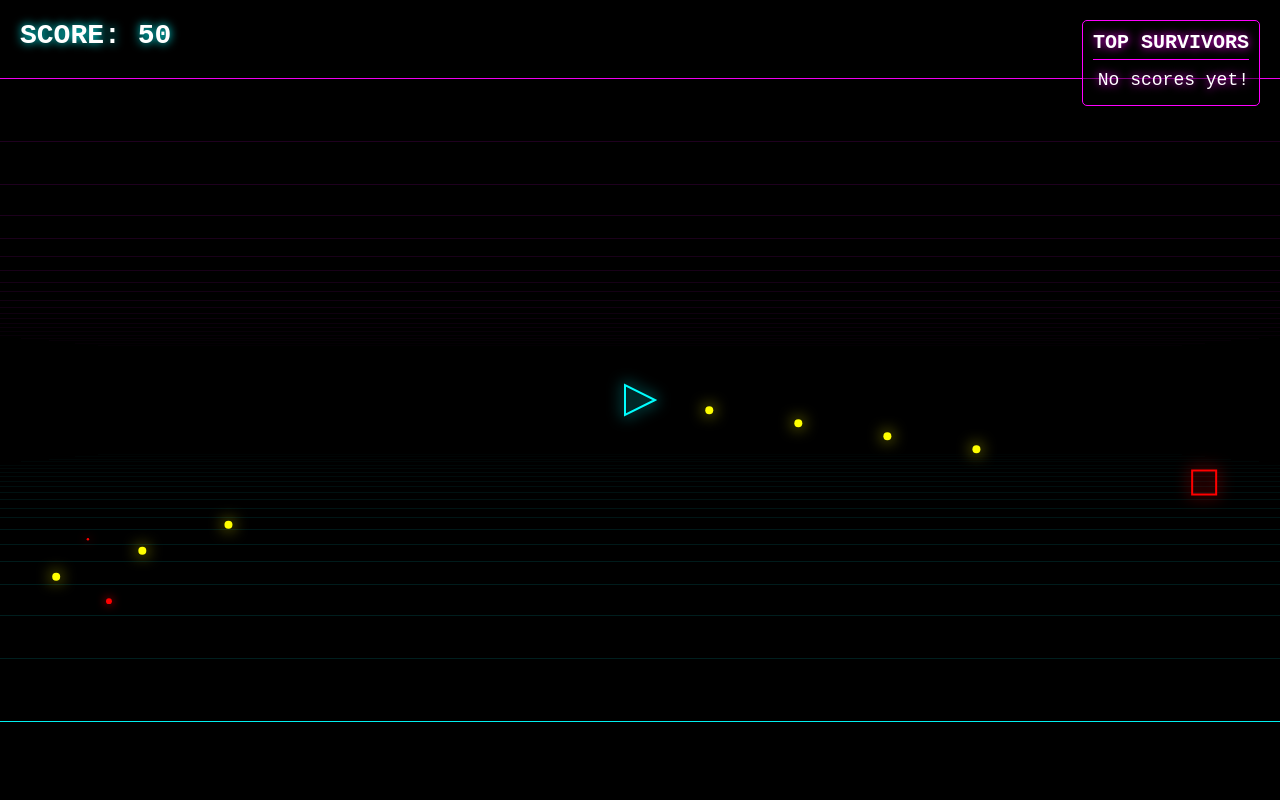
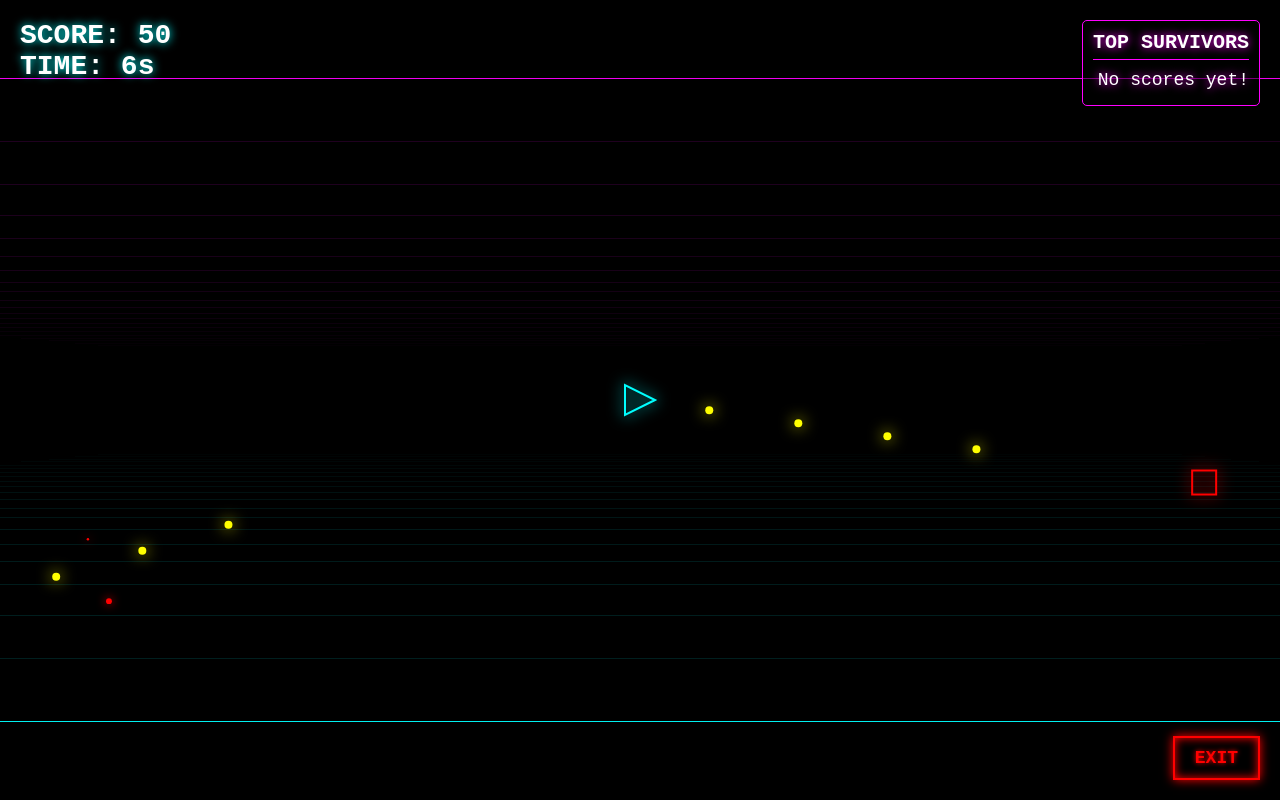
Before and after one commit to padmakruthi/neon-survivor, a Flask app: page / in a window 1280 px wide. Run offline with Flask 3, Linux system fonts and the light colour scheme; data that the repository does not hold is empty.

Commit message:
Added survival timer and exit button functionality

```diff
--- a/templates/index.html
+++ b/templates/index.html
@@ -113,13 +113,39 @@
         #submitScore:hover {
             box-shadow: 0 0 15px #0ff;
         }
+        #exitBtn {
+            position: absolute;
+            bottom: 20px;
+            right: 20px;
+            padding: 10px 20px;
+            font-size: 18px;
+            background: transparent;
+            color: #f00;
+            border: 2px solid #f00;
+            cursor: pointer;
+            font-family: inherit;
+            font-weight: bold;
+            z-index: 2;
+            text-shadow: 0 0 5px #f00;
+            box-shadow: 0 0 10px #f00 inset, 0 0 10px #f00;
+            transition: 0.3s;
+        }
+        #exitBtn:hover {
+            background: #f00;
+            color: #000;
+        }
     </style>
 </head>
 <body>
     <!-- Three.js Canvas -->
     <canvas id="bgCanvas"></canvas>
 
-    <div id="ui">SCORE: <span id="score">0</span></div>
+    <div id="ui">
+        SCORE: <span id="score">0</span><br>
+        TIME: <span id="time">0</span>s
+    </div>
+
+    <button id="exitBtn">EXIT</button>
 
     <div id="leaderboard">
         <div class="leaderboard-title">TOP SURVIVORS</div>
@@ -192,6 +218,7 @@
         const canvas2d = document.getElementById('gameCanvas');
         const ctx2d = canvas2d.getContext('2d');
         const scoreElement = document.getElementById('score');
+        const timeElement = document.getElementById('time');
 
         let width, height;
         function resize2d() {
@@ -211,6 +238,8 @@
 
         // Game state variables
         let score = 0;
+        let timeSurvived = 0;
+        let timeSurvivedMs = 0;
         let player;
         let enemies = [];
         let bullets = [];
@@ -355,8 +384,11 @@
             bullets = [];
             particles = [];
             score = 0;
+            timeSurvived = 0;
+            timeSurvivedMs = 0;
             enemySpawnInterval = 1000;
             scoreElement.innerText = score;
+            timeElement.innerText = timeSurvived;
             lastTime = performance.now();
             isGameOver = false;
             document.getElementById('gameOverModal').style.display = 'none';
@@ -375,6 +407,12 @@
             document.getElementById('finalScore').innerText = score;
             document.getElementById('gameOverModal').style.display = 'block';
         }
+
+        document.getElementById('exitBtn').addEventListener('click', () => {
+            if (!isGameOver) {
+                gameOver();
+            }
+        });
 
         document.getElementById('submitScore').addEventListener('click', () => {
             const name = document.getElementById('playerName').value || 'Anonymous';
@@ -409,6 +447,13 @@
             if (isGameOver) return;
             const dt = time - lastTime;
             lastTime = time;
+
+            timeSurvivedMs += dt;
+            let newTime = Math.floor(timeSurvivedMs / 1000);
+            if (newTime > timeSurvived) {
+                timeSurvived = newTime;
+                timeElement.innerText = timeSurvived;
+            }
 
             // Use clearRect so the 3D background is visible through the 2D canvas
             ctx2d.clearRect(0, 0, width, height);
```
Also changed, not shown: scores.db (added).
